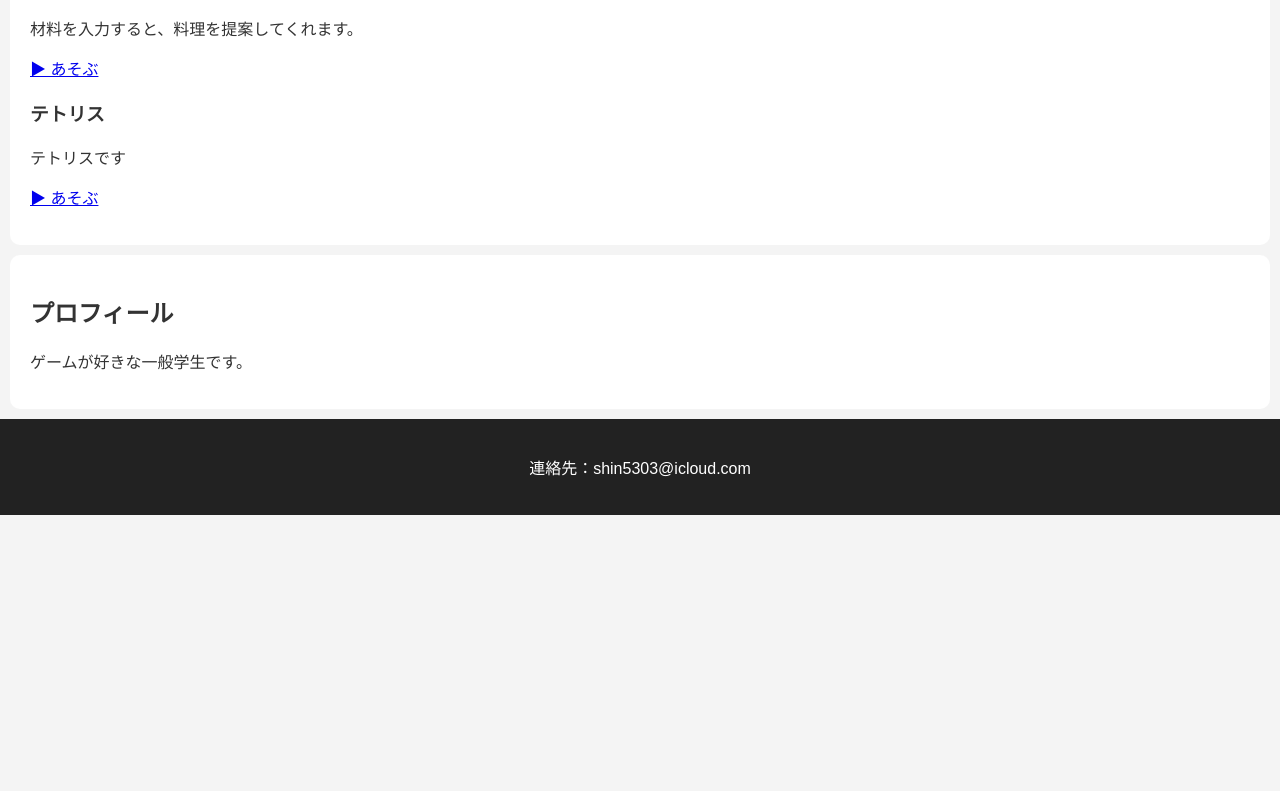
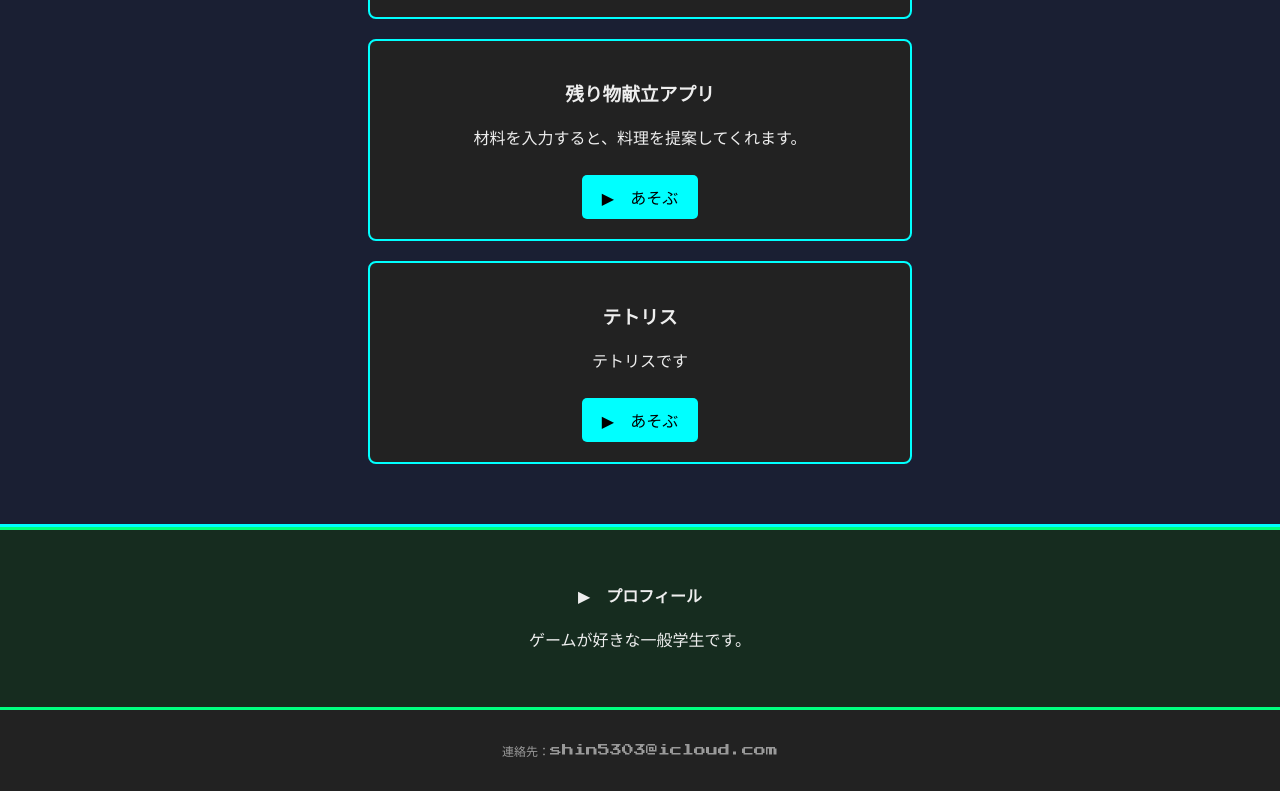
Before and after one commit to butaro453145/ButaroHomepage, a plain HTML site: page index.html in a window 1280 px wide. Shown: the part 433-1224 px from the top of the page. Before the commit the page ends 948 px from the top, so only its background shows below. Drawn offline with Linux system fonts and the light colour scheme.

Commit message:
Add files via upload

```diff
--- a/index.html
+++ b/index.html
@@ -2,38 +2,123 @@
 <html lang="ja">
 <head>
   <meta charset="UTF-8">
-  <title>ぶうたろうのHP</title>
-  <link rel="stylesheet" href="style.css">
+  <title>がんばれぶうたろうくん公式HP</title>
+  <link href="https://fonts.googleapis.com/css2?family=Press+Start+2P&display=swap" rel="stylesheet">
+  <meta name="viewport" content="width=device-width, initial-scale=1.0">
+  <style>
+    body {
+      margin: 0;
+      font-family: 'Press Start 2P', cursive;
+      background-color: #111;
+      color: #eee;
+      text-align: center;
+    }
+
+    header {
+      padding: 30px 10px;
+      background: #222;
+      border-bottom: 4px solid #00ffff;
+    }
+
+    header h1 {
+      font-size: 20px;
+      margin: 0;
+    }
+
+    h2 {
+      font-size: 16px;
+      margin-bottom: 20px;
+    }
+
+    ul {
+      list-style: none;
+      padding: 0;
+    }
+
+    li {
+      background: #222;
+      border: 2px solid #00ffff;
+      border-radius: 8px;
+      margin: 20px auto;
+      padding: 20px;
+      max-width: 500px;
+    }
+
+    a {
+      display: inline-block;
+      margin-top: 10px;
+      background: #00ffff;
+      color: #000;
+      text-decoration: none;
+      padding: 10px 20px;
+      border-radius: 5px;
+    }
+
+    section#projects {
+      background-color: #1a1f33;
+      border-top: 3px solid #00ffff;
+      border-bottom: 3px solid #00ffff;
+      padding: 40px 20px;
+    }
+
+    section#profile {
+      background-color: #162c1f;
+      border-top: 3px solid #00ff7f;
+      border-bottom: 3px solid #00ff7f;
+      padding: 40px 20px;
+    }
+
+    footer {
+      padding: 20px;
+      background: #222;
+      color: #999;
+      font-size: 12px;
+    }
+
+    @media screen and (max-width: 600px) {
+      header h1 {
+        font-size: 14px;
+      }
+      h2 {
+        font-size: 12px;
+      }
+      a {
+        font-size: 10px;
+        padding: 8px 16px;
+      }
+    }
+  </style>
 </head>
 <body>
   <header>
-    <h1>がんばれぶうたろうくん公式HP</h1>
+    <h1>がんばれぶうたろうくん 公式HP</h1>
     <p>Unityでゲームを作っています</p>
   </header>
 
-  <section>
-    <h2>作品紹介</h2>
+  <section id="projects">
+    <h2>▶ 作品紹介</h2>
     <ul>
       <li>
         <h3>無限ランナー</h3>
         <p>Unityで作った2Dアクションゲームです。</p>
-        <a href="web/index.html">▶ 制作中
-        </a>
+        <a href="web/index.html">▶ 制作中</a>
       </li>
-      <h3>残り物献立アプリ</h3>
-      <p>材料を入力すると、料理を提案してくれます。
-      </p>
-      <a href="cookpad.html">▶ あそぶ</a>
-      <h3>テトリス</h3>
-      <p>テトリスです</p>
-      <a href="tetris.html">▶ あそぶ</a>
+      <li>
+        <h3>残り物献立アプリ</h3>
+        <p>材料を入力すると、料理を提案してくれます。</p>
+        <a href="cookpad.html">▶ あそぶ</a>
+      </li>
+      <li>
+        <h3>テトリス</h3>
+        <p>テトリスです</p>
+        <a href="tetris.html">▶ あそぶ</a>
+      </li>
     </ul>
   </section>
 
-  <section>
-    <h2>プロフィール</h2>
+  <section id="profile">
+    <h2>▶ プロフィール</h2>
     <p>ゲームが好きな一般学生です。</p>
-    <p></p>
   </section>
 
   <footer>
```
